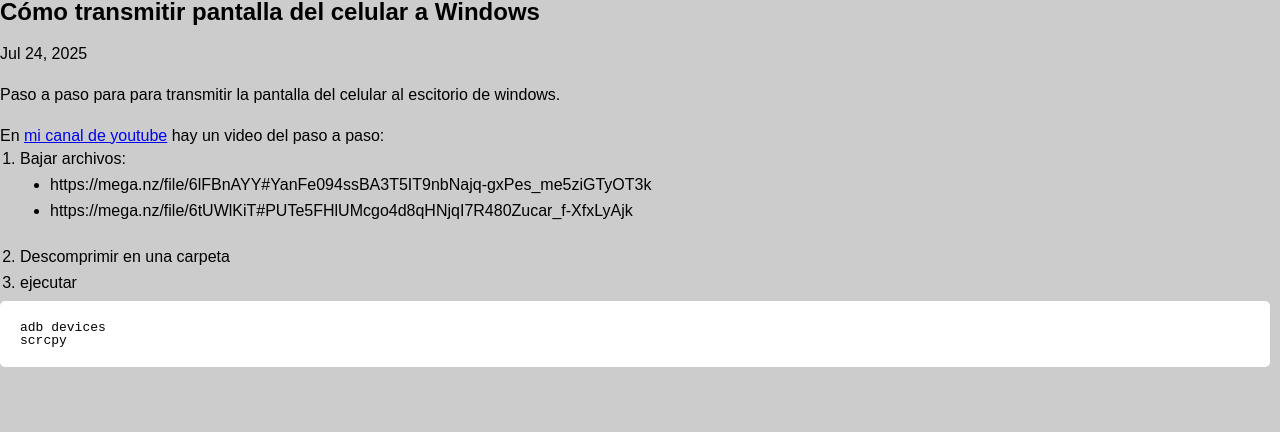
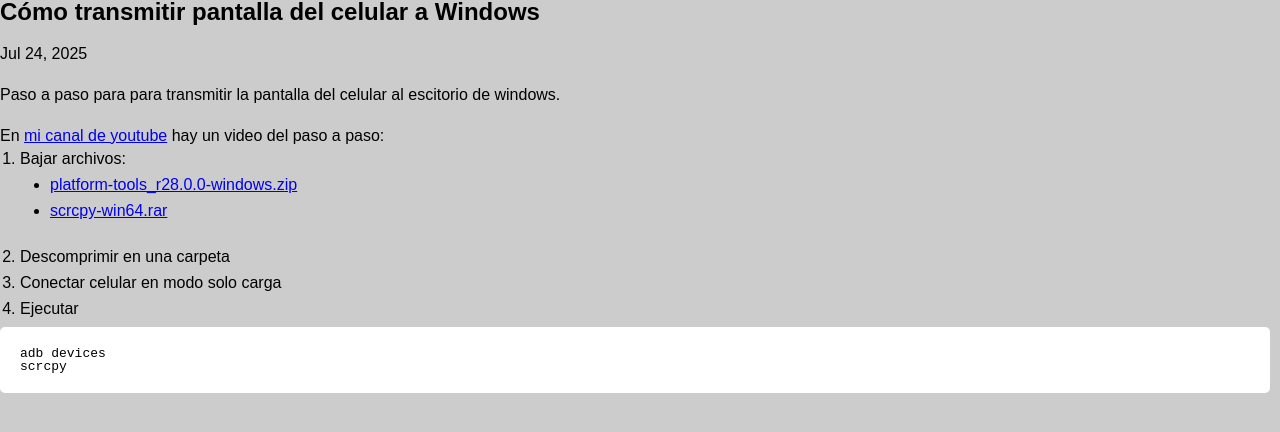
Before and after one commit to codigo8a/codigo8a.github.io, a Jekyll site: the page built from _posts/2025-07-24-pantalla-celular-windows.md, in a window 1280 px wide. Shown: the top 432 px of the page. Built offline with Jekyll 4.4.1, drawn with Linux system fonts in a browser that asks for light colours; nearby versions of some CDN libraries.

Commit message:
Update 2025-07-24-pantalla-celular-windows.md

````diff
--- a/_posts/2025-07-24-pantalla-celular-windows.md
+++ b/_posts/2025-07-24-pantalla-celular-windows.md
@@ -12,10 +12,11 @@ Paso a paso para para transmitir la pantalla del celular al escitorio de windows
 En <a target="_blank" href="{{ page.youtube }}">mi canal de youtube</a> hay un video del paso a paso:
 
 1. Bajar archivos:
-- https://mega.nz/file/6lFBnAYY#YanFe094ssBA3T5IT9nbNajq-gxPes_me5ziGTyOT3k
-- https://mega.nz/file/6tUWlKiT#PUTe5FHlUMcgo4d8qHNjqI7R480Zucar_f-XfxLyAjk
+- <a target="_blank" href="https://mega.nz/file/6lFBnAYY#YanFe094ssBA3T5IT9nbNajq-gxPes_me5ziGTyOT3k">platform-tools_r28.0.0-windows.zip</a>
+- <a target="_blank" href="https://mega.nz/file/6tUWlKiT#PUTe5FHlUMcgo4d8qHNjqI7R480Zucar_f-XfxLyAjk">scrcpy-win64.rar</a>
 3. Descomprimir en una carpeta
-4. ejecutar
+4. Conectar celular en modo solo carga
+5. Ejecutar
 
 ```csharp
 adb devices
````
